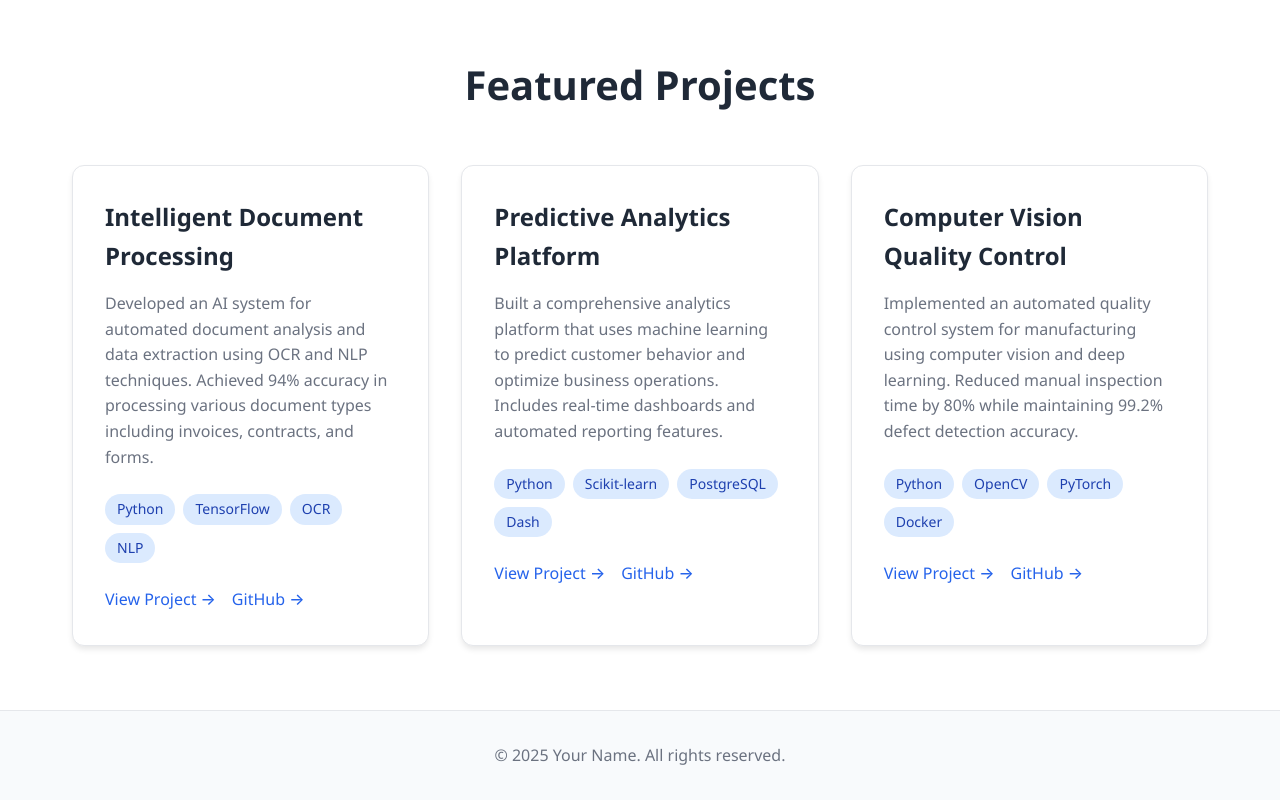
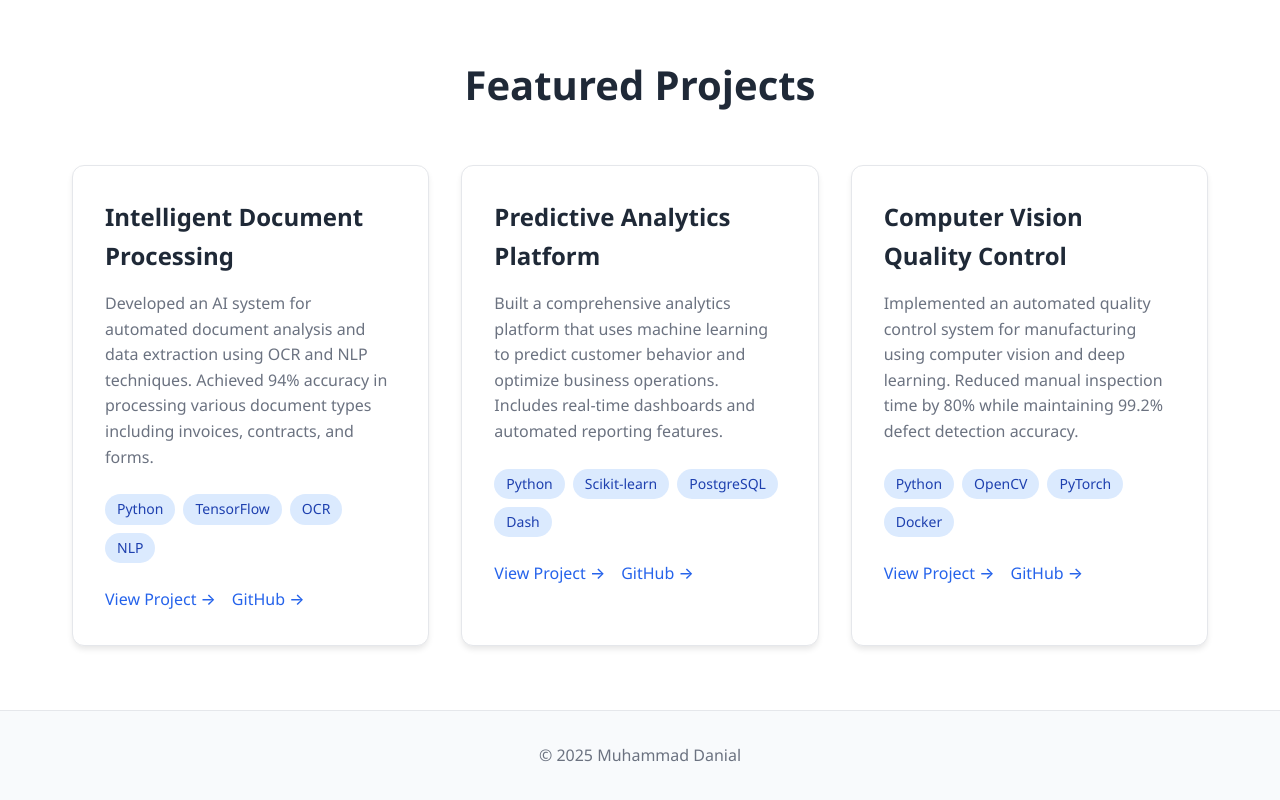
Before and after one commit to Daniyalsid26/daniyalsid26.github.io, a plain HTML site: page index.html in a window 1280 px wide. Shown: the part 1566-2366 px from the top of the page. Drawn offline with Linux system fonts and the light colour scheme.

Commit message:
update index

```diff
--- a/index.html
+++ b/index.html
@@ -585,7 +585,7 @@
 
     <!-- Footer -->
     <footer>
-        <p>&copy; 2025 Your Name. All rights reserved.</p>
+        <p>&copy; 2025 Muhammad Danial</p>
     </footer>
 
     <script>
```
